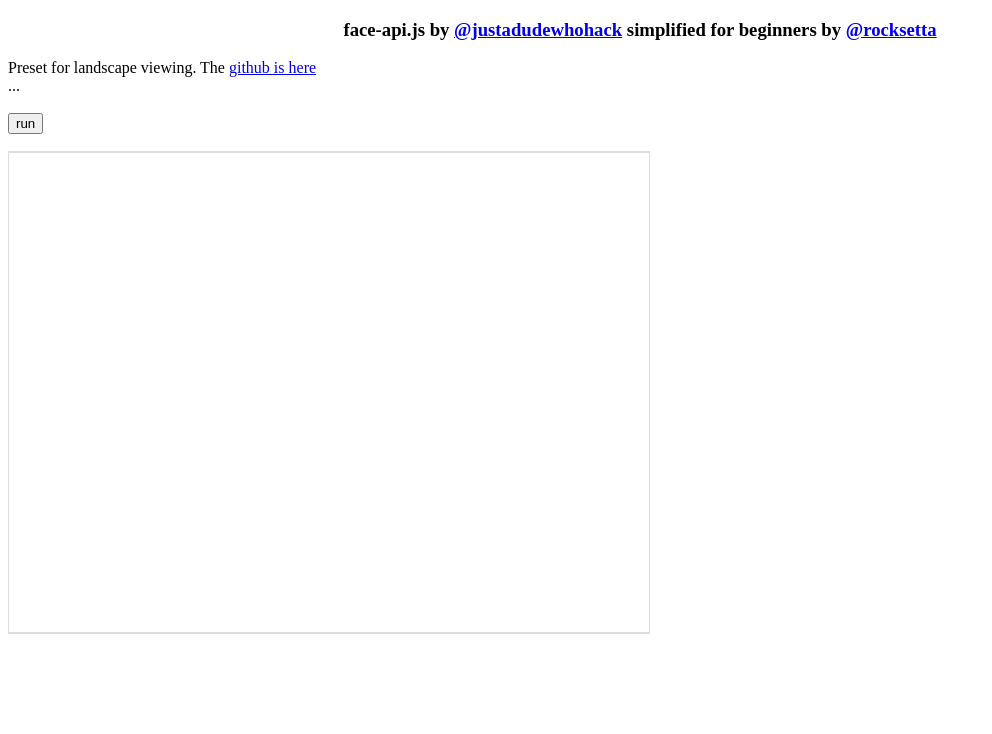
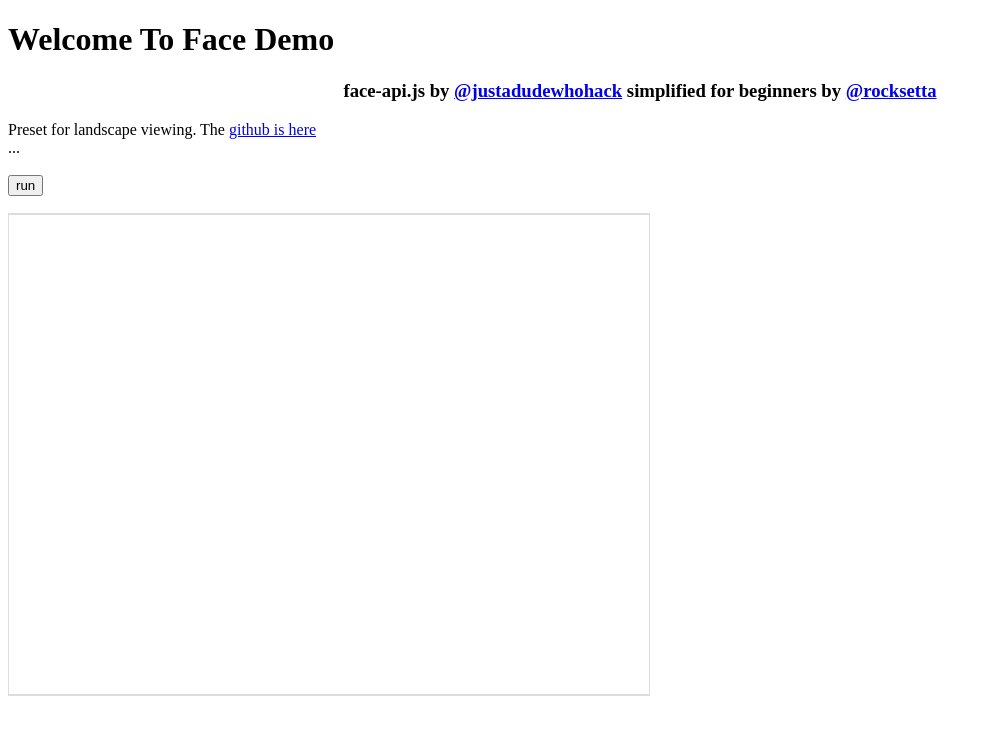
Before and after one commit to jaysheldon/jaysheldon.github.io, a plain HTML site: page faceapi/face-api.js-for-beginners-master/index.html in a window 1280 px wide. Shown: the whole page, without its empty margins (0-992 px from the left). Drawn offline with Linux system fonts and the light colour scheme.

Commit message:
Update index.html

```diff
--- a/faceapi/face-api.js-for-beginners-master/index.html
+++ b/faceapi/face-api.js-for-beginners-master/index.html
@@ -4,6 +4,7 @@
   <script src="face-api.js"></script>
 </head>
 <body>
+  <h1> Welcome To Face Demo </h1>
   <h3 align=center>face-api.js by <a href="https://github.com/justadudewhohacks/face-api.js">@justadudewhohack</a>
     simplified for beginners by <a href="https://www.rocksetta.com/tensorflowjs/">@rocksetta</a></h3>
   Preset for landscape viewing. The <a href="https://github.com/hpssjellis/face-api.js-for-beginners">github is here</a><br>
```
